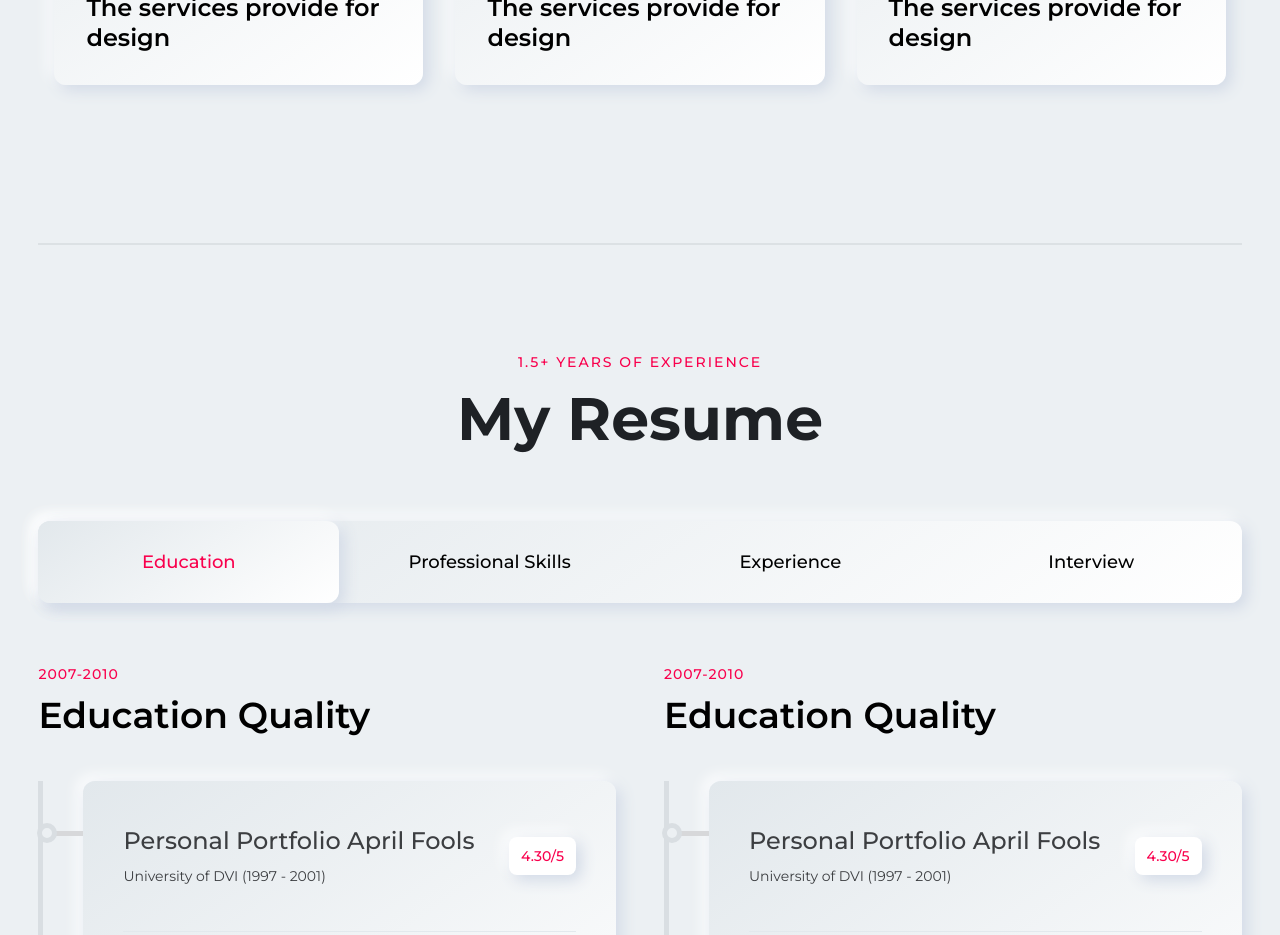
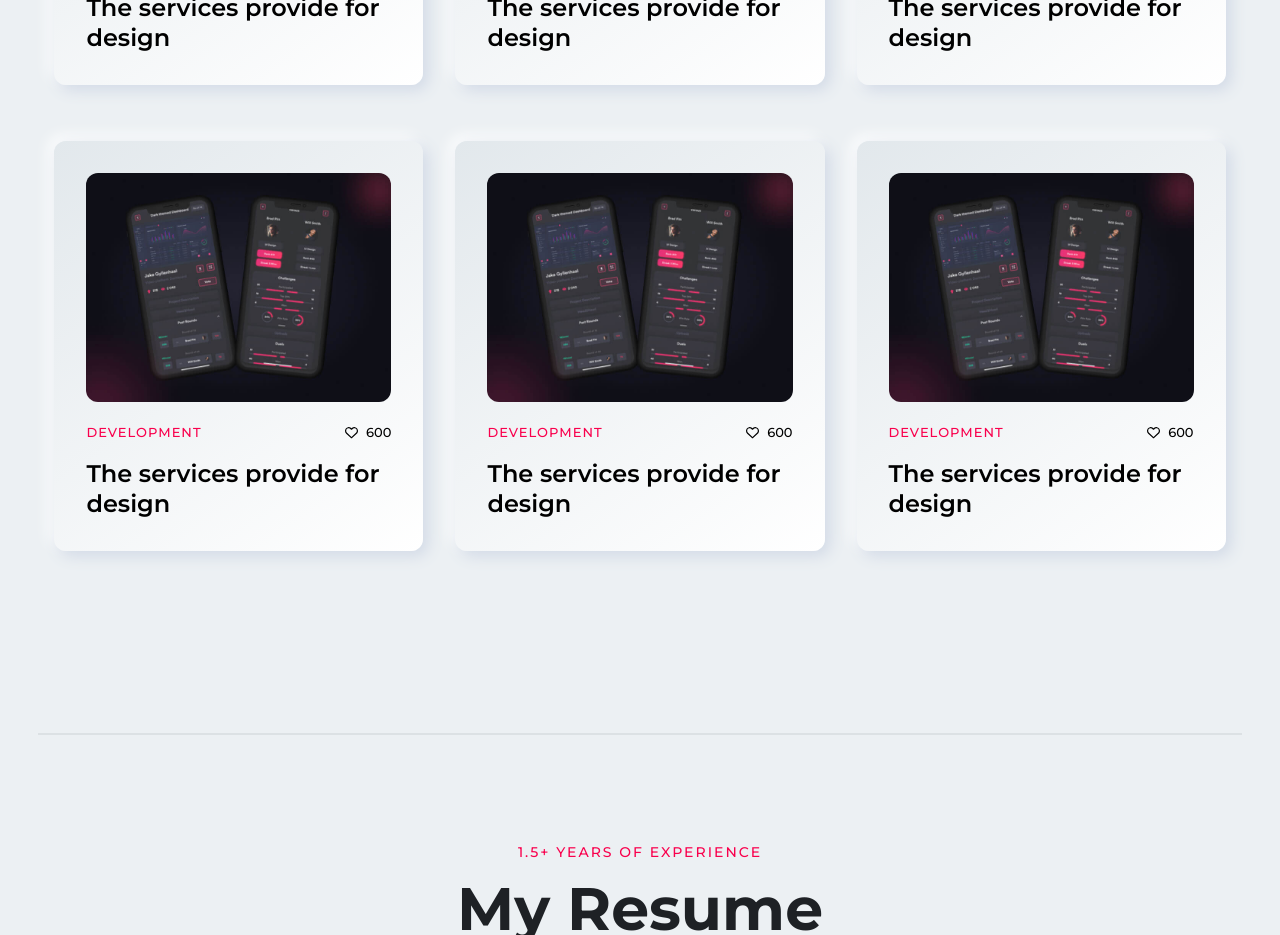
Before and after one commit to Shiv1516/Portfolio, a React (Create React App) app: page / in a window 1280 px wide. Shown: the part 2840-3775 px from the top of the page. Built offline with nearby package versions, Linux system fonts and the light colour scheme.

Commit message:
file will be updated

```diff
--- a/src/components/Blog.js
+++ b/src/components/Blog.js
@@ -2,6 +2,51 @@ import React from "react";
 import { FaRegClock } from "react-icons/fa6";
 import { FiArrowUpRight } from "react-icons/fi";
 import { Link } from "react-router-dom";
+
+const blogData = [
+  {
+    id: 1,
+    title: "T-shirt design is the part of design",
+    image: "/images/blog-01.jpg",
+    timing: "2 min read",
+    location: "America",
+  },
+  {
+    id: 1,
+    title: "T-shirt design is the part of design",
+    image: "/images/blog-01.jpg",
+    timing: "2 min read",
+    location: "America",
+  },
+  {
+    id: 1,
+    title: "T-shirt design is the part of design",
+    image: "/images/blog-01.jpg",
+    timing: "2 min read",
+    location: "America",
+  },
+  {
+    id: 1,
+    title: "T-shirt design is the part of design",
+    image: "/images/blog-01.jpg",
+    timing: "2 min read",
+    location: "America",
+  },
+  {
+    id: 1,
+    title: "T-shirt design is the part of design",
+    image: "/images/blog-01.jpg",
+    timing: "2 min read",
+    location: "America",
+  },
+  {
+    id: 1,
+    title: "T-shirt design is the part of design",
+    image: "/images/blog-01.jpg",
+    timing: "2 min read",
+    location: "America",
+  },
+];
 
 function Blog() {
   return (
@@ -12,78 +57,35 @@ function Blog() {
       <h2 className="section-heading fw7 fs60 mb32 fc2">My Blog</h2>
 
       <div className="blog-cards-box df fww ptb32">
-        <div className="blog-cards flx33">
+        {blogData.map((item) => (
+          <div className="blog-cards flx33 mb24" key={item.id}>
             <div className="blog-card br12 p32 bg-bs-01 m16">
               <div className="blog-card-img mb24 ofh df br12">
                 <img
-                src="/images/blog-01.jpg"
+                  src={item.image}
                   alt="portfolio"
                   className="port-img w100 transit2"
                 />
               </div>
               <div className="port-card-top-des fs13 mb20 df jcsb">
-              <h4 className="blog-card-dep fc3 fw5 ls1 ttu">Canada</h4>
+                <h4 className="blog-card-dep fc3 fw5 ls1 ttu">
+                  {item.location}
+                </h4>
                 <h5 className="blog-card-like df fw5">
-                <FaRegClock className="mr8" />2 min read
+                  <FaRegClock className="mr8" />
+                  {item.timing}
                 </h5>
               </div>
               <Link
                 to="/"
                 className="blog-card-heading fs24 fc-h1 tal lh30 aic fw6"
               >
-              T-shirt design is the part of design
+                {item.title}
                 <FiArrowUpRight className="port-icon ml8 mb-6 dn fc3" />
               </Link>
             </div>
           </div>
-        <div className="blog-cards flx33">
-          <div className="blog-card br12 p32 bg-bs-01 m16">
-            <div className="blog-card-img mb24 ofh df br12">
-              <img
-                src="/images/blog-01.jpg"
-                alt="portfolio"
-                className="port-img w100 transit2"
-              />
-            </div>
-            <div className="port-card-top-des fs13 mb20 df jcsb">
-              <h4 className="blog-card-dep fc3 fw5 ls1 ttu">Canada</h4>
-              <h5 className="blog-card-like df fw5">
-                <FaRegClock className="mr8" />2 min read
-              </h5>
-            </div>
-            <Link
-              to="/"
-              className="blog-card-heading fs24 fc-h1 tal lh30 aic fw6"
-            >
-              T-shirt design is the part of design
-              <FiArrowUpRight className="port-icon ml8 mb-6 dn fc3" />
-            </Link>
-          </div>
-        </div>
-        <div className="blog-cards flx33">
-          <div className="blog-card br12 p32 bg-bs-01 m16">
-            <div className="blog-card-img mb24 ofh df br12">
-              <img
-                src="/images/blog-01.jpg"
-                alt="portfolio"
-                className="port-img w100 transit2"
-              />
-            </div>
-            <div className="port-card-top-des fs13 mb20 df jcsb">
-              <h4 className="blog-card-dep fc3 fw5 ls1 ttu">Canada</h4>
-              <h5 className="blog-card-like df fw5">
-                <FaRegClock className="mr8" />2 min read
-              </h5>
-            </div>
-            <Link
-              to="/"
-              className="blog-card-heading fs24 fc-h1 tal lh30 aic fw6"
-            >
-              T-shirt design is the part of design
-              <FiArrowUpRight className="port-icon ml8 mb-6 dn fc3" />
-            </Link>
-          </div>
-        </div>
+        ))}
       </div>
     </div>
   );
--- a/src/components/Portfolio.js
+++ b/src/components/Portfolio.js
@@ -3,96 +3,92 @@ import { FaRegHeart } from "react-icons/fa6";
 import { FiArrowUpRight } from "react-icons/fi";
 import { Link } from "react-router-dom";
 
+const portfolioData = [
+  {
+    id: 1,
+    title: "The services provide for design",
+    likes: "600",
+    department: "Development",
+    image: "/images/portfolio-01.jpg",
+  },
+  {
+    id: 1,
+    title: "The services provide for design",
+    likes: "600",
+    department: "Development",
+    image: "/images/portfolio-01.jpg",
+  },
+  {
+    id: 1,
+    title: "The services provide for design",
+    likes: "600",
+    department: "Development",
+    image: "/images/portfolio-01.jpg",
+  },
+  {
+    id: 1,
+    title: "The services provide for design",
+    likes: "600",
+    department: "Development",
+    image: "/images/portfolio-01.jpg",
+  },
+  {
+    id: 1,
+    title: "The services provide for design",
+    likes: "600",
+    department: "Development",
+    image: "/images/portfolio-01.jpg",
+  },
+  {
+    id: 1,
+    title: "The services provide for design",
+    likes: "600",
+    department: "Development",
+    image: "/images/portfolio-01.jpg",
+  },
+];
+
 function Portfolio() {
   return (
-    <div className="portfolio-section tac ptb80 wrapper brd-b1" id="portfolio-id">
+    <div
+      className="portfolio-section tac ptb80 wrapper brd-b1"
+      id="portfolio-id"
+    >
       <h4 className="section-subheading fs14 mb20 fc3 fw5 ls2 ttu">
         Visit my portfolio and keep your feedback
       </h4>
       <h2 className="section-heading fw7 fs60 mb32 fc2">My Portfolio</h2>
 
       <div className="portfolio-cards-box df fww ptb32">
-        <div className="portfolio-cards flx33">
-          <div className="portfolio-card br12 p32 bg-bs-01 m16">
+        {portfolioData.map((item) => (
+          <div className="portfolio-cards flx33 mb24" key={item.id}>
+            <div className="portfolio-card br12 p32 bg-bs-01 m16 tal">
               <div className="portfolio-card-img mb24 ofh df br12">
                 <img
-                src="/images/portfolio-01.jpg"
+                  src={item.image}
                   alt="portfolio"
                   className="port-img w100 transit2"
                 />
               </div>
               <div className="port-card-top-des fs13 mb20 df jcsb">
                 <h4 className="portfolio-card-dep fc3 fw5 ls1 ttu">
-                Development
+                  {item.department}
                 </h4>
                 <h5 className="portfolio-card-like df fw5">
                   <FaRegHeart className="mr8" />
-                600
+                  {item.likes}
                 </h5>
               </div>
               <Link
                 to="/"
                 className="portfolio-card-heading fs24 fc-h1 tal lh30 aic fw6"
               >
-              The services provide for design
+                {item.title}
                 <FiArrowUpRight className="port-icon ml8 mb-6 dn fc3" />
               </Link>
             </div>
           </div>
-        <div className="portfolio-cards flx33">
-          <div className="portfolio-card br12 p32 bg-bs-01 m16">
-            <div className="portfolio-card-img mb24 ofh df br12">
-              <img
-                src="/images/portfolio-01.jpg"
-                alt="portfolio"
-                className="port-img w100 transit2"
-              />
-            </div>
-            <div className="port-card-top-des fs13 mb20 df jcsb">
-              <h4 className="portfolio-card-dep fc3 fw5 ls1 ttu">
-                Development
-              </h4>
-              <h5 className="portfolio-card-like df fw5">
-                <FaRegHeart className="mr8" />
-                600
-              </h5>
-            </div>
-            <Link
-              to="/"
-              className="portfolio-card-heading fs24 fc-h1 tal lh30 aic fw6"
-            >
-              The services provide for design
-              <FiArrowUpRight className="port-icon ml8 mb-6 dn fc3" />
-            </Link>
-          </div>
-        </div>
-        <div className="portfolio-cards flx33">
-          <div className="portfolio-card br12 p32 bg-bs-01 m16">
-            <div className="portfolio-card-img mb24 ofh df br12">
-              <img
-                src="/images/portfolio-01.jpg"
-                alt="portfolio"
-                className="port-img w100 transit2"
-              />
-            </div>
-            <div className="port-card-top-des fs13 mb20 df jcsb">
-              <h4 className="portfolio-card-dep fc3 fw5 ls1 ttu">
-                Development
-              </h4>
-              <h5 className="portfolio-card-like df fw5">
-                <FaRegHeart className="mr8" />
-                600
-              </h5>
-            </div>
-            <Link
-              to="/"
-              className="portfolio-card-heading fs24 fc-h1 tal lh30 aic fw6"
-            >
-              The services provide for design
-              <FiArrowUpRight className="port-icon ml8 mb-6 dn fc3" />
-            </Link>
-          </div>
-        </div>
+        ))}
       </div>
     </div>
   );
```
Also changed, not shown: src/components/Features.js (+44 -86 lines). Lines whose indentation alone changed are shown as unchanged.
